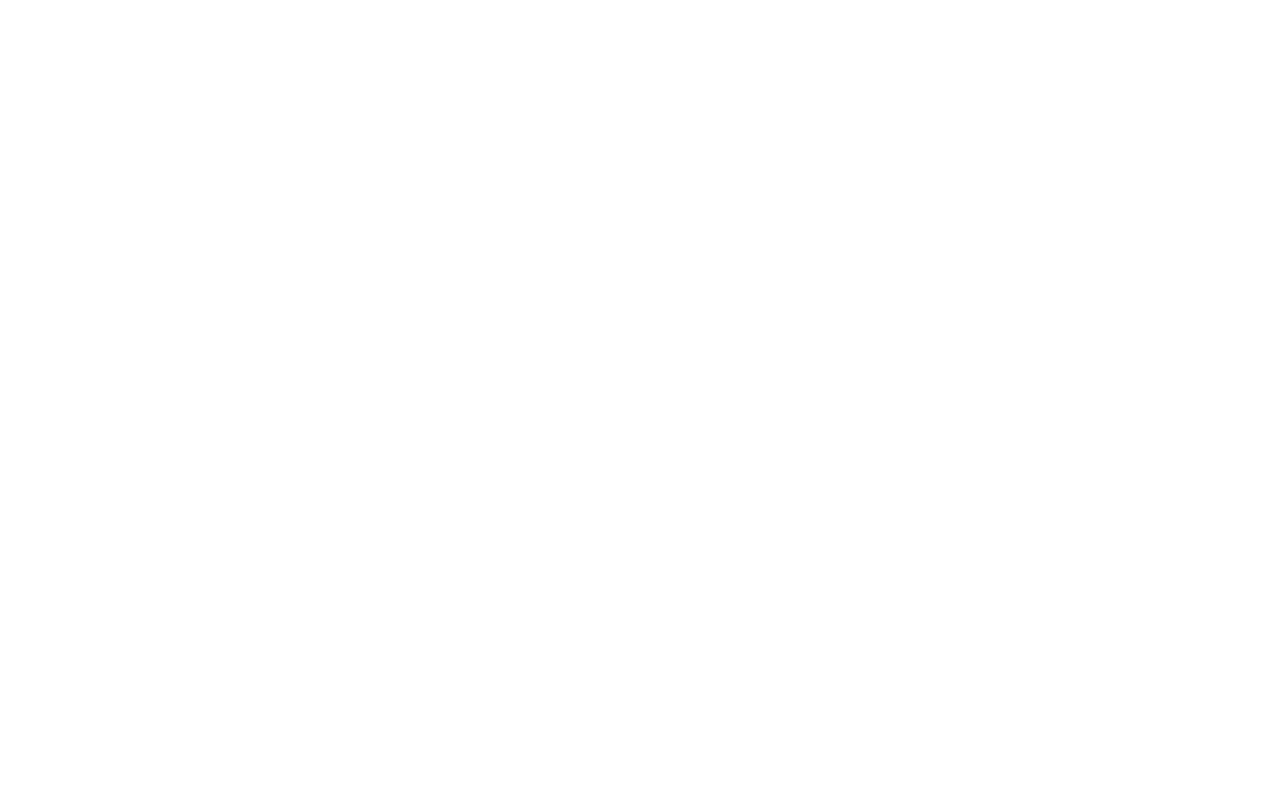
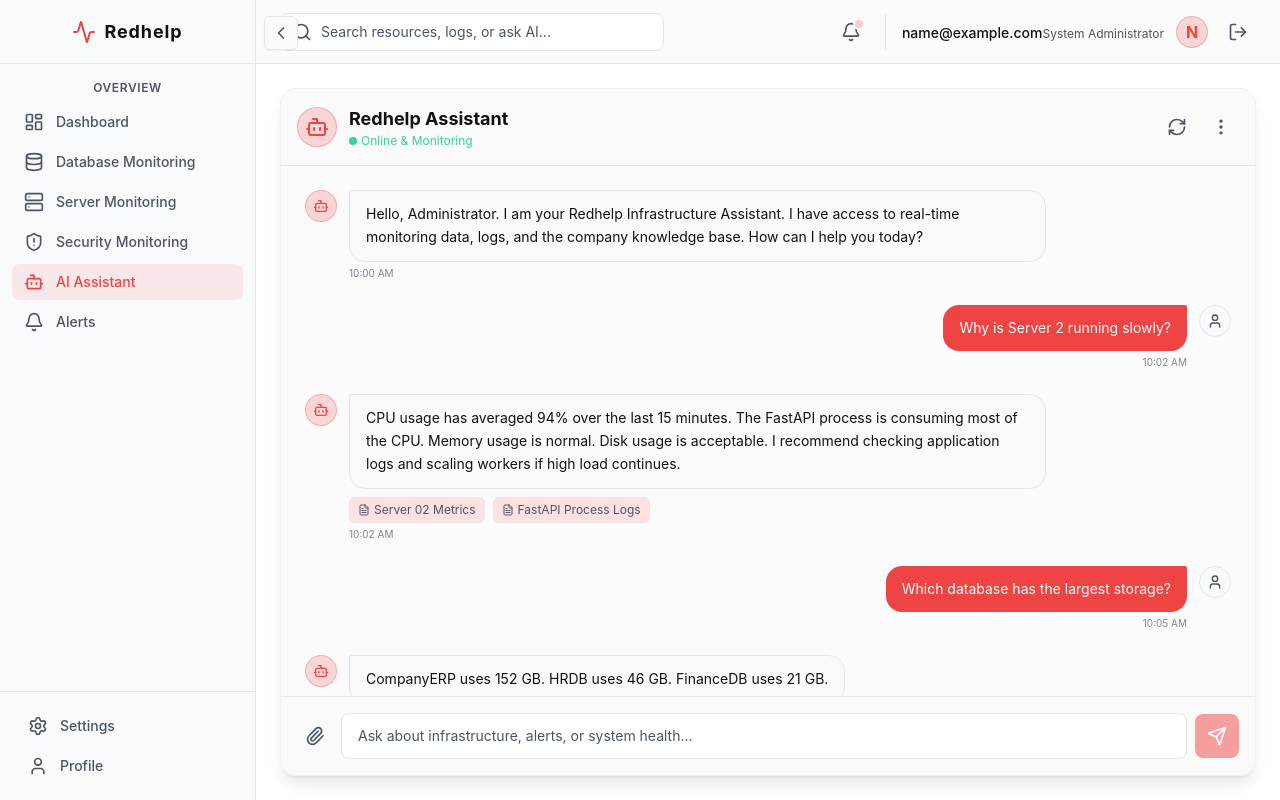
Before and after one commit to betel1221/Redcloud, a React (Vite) app: page /dashboard/ai in a window 1280 px wide. Before the commit this address had no page. Built offline with nearby package versions, Linux system fonts and the light colour scheme; sample sign-in values are in the browser's storage.

Commit message:
update dashboard and AI components

```diff
--- a/src/App.tsx
+++ b/src/App.tsx
@@ -12,6 +12,7 @@
 import Alerts from './pages/Dashboard/Alerts';
 import Settings from './pages/Dashboard/Settings';
 import Profile from './pages/Dashboard/Profile';
+import AIAssistant from './pages/Dashboard/AIAssistant';
 
 import Landing from './pages/Landing';
 
@@ -32,6 +33,7 @@
             <Route path="alerts" element={<Alerts />} />
             <Route path="settings" element={<Settings />} />
             <Route path="profile" element={<Profile />} />
+            <Route path="ai" element={<AIAssistant />} />
           </Route>
         </Routes>
       </BrowserRouter>
--- a/src/components/layout/Sidebar.tsx
+++ b/src/components/layout/Sidebar.tsx
@@ -8,7 +8,8 @@
   Bell,
   Settings,
   User,
-  Activity
+  Activity,
+  Bot
 } from 'lucide-react';
 import { cn } from '../../lib/utils';
 
@@ -17,6 +18,7 @@
   { name: 'Database Monitoring', path: '/dashboard/database', icon: Database },
   { name: 'Server Monitoring', path: '/dashboard/server', icon: Server },
   { name: 'Security Monitoring', path: '/dashboard/security', icon: ShieldAlert },
+  { name: 'AI Assistant', path: '/dashboard/ai', icon: Bot },
   { name: 'Alerts', path: '/dashboard/alerts', icon: Bell },
 ];
 
@@ -37,7 +39,7 @@
     )}>
       <div className="h-16 flex items-center justify-center px-4 border-b border-border">
         <Activity className="w-6 h-6 text-primary flex-shrink-0" />
-        {!isCollapsed && <span className="text-lg font-bold text-textPrimary tracking-wider ml-2">ERAOP</span>}
+        {!isCollapsed && <span className="text-lg font-bold text-textPrimary tracking-wider ml-2">Redhelp</span>}
       </div>
 
       <div className="flex-1 overflow-y-auto py-4 custom-scrollbar">
--- a/src/components/ui/AIChat.tsx
+++ b/src/components/ui/AIChat.tsx
@@ -16,7 +16,7 @@
 }
 
 export default function AIChat({
-  title = "ERAOP Assistant",
+  title = "Redhelp Assistant",
   contextPlaceholder = "Ask about infrastructure, alerts, or system health...",
   initialMessages = []
 }: AIChatProps) {
--- /dev/null
+++ b/src/pages/Dashboard/AIAssistant.tsx
@@ -0,0 +1,164 @@
+import React, { useState } from 'react';
+import { Bot, User, Send, Paperclip, MoreVertical, RefreshCw, FileText } from 'lucide-react';
+
+interface Message {
+  id: number;
+  sender: 'ai' | 'user';
+  text: string;
+  references?: string[];
+  timestamp: string;
+}
+
+const initialMessages: Message[] = [
+  {
+    id: 1,
+    sender: 'ai',
+    text: 'Hello, Administrator. I am your Redhelp Infrastructure Assistant. I have access to real-time monitoring data, logs, and the company knowledge base. How can I help you today?',
+    timestamp: '10:00 AM'
+  },
+  {
+    id: 2,
+    sender: 'user',
+    text: 'Why is Server 2 running slowly?',
+    timestamp: '10:02 AM'
+  },
+  {
+    id: 3,
+    sender: 'ai',
+    text: 'CPU usage has averaged 94% over the last 15 minutes. The FastAPI process is consuming most of the CPU. Memory usage is normal. Disk usage is acceptable. I recommend checking application logs and scaling workers if high load continues.',
+    references: ['Server 02 Metrics', 'FastAPI Process Logs'],
+    timestamp: '10:02 AM'
+  },
+  {
+    id: 4,
+    sender: 'user',
+    text: 'Which database has the largest storage?',
+    timestamp: '10:05 AM'
+  },
+  {
+    id: 5,
+    sender: 'ai',
+    text: 'CompanyERP uses 152 GB. HRDB uses 46 GB. FinanceDB uses 21 GB.',
+    references: ['Database Storage Index'],
+    timestamp: '10:05 AM'
+  }
+];
+
+export default function AIAssistant() {
+  const [messages, setMessages] = useState<Message[]>(initialMessages);
+  const [input, setInput] = useState('');
+
+  const handleSend = (e: React.FormEvent) => {
+    e.preventDefault();
+    if (!input.trim()) return;
+
+    const newMessage: Message = {
+      id: messages.length + 1,
+      sender: 'user',
+      text: input,
+      timestamp: new Date().toLocaleTimeString([], { hour: '2-digit', minute: '2-digit' })
+    };
+
+    setMessages([...messages, newMessage]);
+    setInput('');
+
+    // Mock AI response
+    setTimeout(() => {
+      const aiResponse: Message = {
+        id: messages.length + 2,
+        sender: 'ai',
+        text: 'Analyzing system logs and documentation to answer your query. Currently, no anomalies are detected related to that request. Can you provide more context?',
+        references: ['Knowledge Base v2.4'],
+        timestamp: new Date().toLocaleTimeString([], { hour: '2-digit', minute: '2-digit' })
+      };
+      setMessages(prev => [...prev, aiResponse]);
+    }, 1500);
+  };
+
+  return (
+    <div className="h-full flex flex-col glass-panel animate-fade-in">
+      <div className="p-4 border-b border-border flex items-center justify-between bg-surface/50 rounded-t-2xl">
+        <div className="flex items-center">
+          <div className="w-10 h-10 rounded-full bg-primary/20 flex items-center justify-center border border-primary/30 mr-3">
+            <Bot className="w-6 h-6 text-primary" />
+          </div>
+          <div>
+            <h2 className="text-lg font-bold text-textPrimary">Redhelp Assistant</h2>
+            <p className="text-xs text-success flex items-center">
+              <span className="w-2 h-2 rounded-full bg-success mr-1"></span> Online & Monitoring
+            </p>
+          </div>
+        </div>
+        <div className="flex space-x-2 text-textSecondary">
+          <button className="p-2 hover:bg-surfaceHover rounded-lg transition-colors">
+            <RefreshCw className="w-5 h-5" />
+          </button>
+          <button className="p-2 hover:bg-surfaceHover rounded-lg transition-colors">
+            <MoreVertical className="w-5 h-5" />
+          </button>
+        </div>
+      </div>
+
+      <div className="flex-1 overflow-y-auto p-6 space-y-6 custom-scrollbar">
+        {messages.map((msg) => (
+          <div key={msg.id} className={`flex ${msg.sender === 'user' ? 'justify-end' : 'justify-start'}`}>
+            <div className={`flex max-w-[80%] ${msg.sender === 'user' ? 'flex-row-reverse' : 'flex-row'}`}>
+              <div className={`w-8 h-8 rounded-full flex items-center justify-center flex-shrink-0 ${
+                msg.sender === 'user' ? 'bg-surface border border-border ml-3' : 'bg-primary/20 border border-primary/30 mr-3'
+              }`}>
+                {msg.sender === 'user' ? <User className="w-4 h-4 text-textSecondary" /> : <Bot className="w-4 h-4 text-primary" />}
+              </div>
+
+              <div className={`flex flex-col ${msg.sender === 'user' ? 'items-end' : 'items-start'}`}>
+                <div className={`px-4 py-3 rounded-2xl ${
+                  msg.sender === 'user'
+                    ? 'bg-primary text-white rounded-tr-sm'
+                    : 'bg-surface border border-border text-textPrimary rounded-tl-sm'
+                }`}>
+                  <p className="text-sm whitespace-pre-wrap leading-relaxed">{msg.text}</p>
+                </div>
+
+                {msg.references && (
+                  <div className="mt-2 flex flex-wrap gap-2">
+                    {msg.references.map((ref, idx) => (
+                      <div key={idx} className="flex items-center text-xs bg-surfaceHover border border-border px-2 py-1 rounded-md text-textSecondary cursor-pointer hover:text-primary hover:border-primary/50 transition-colors">
+                        <FileText className="w-3 h-3 mr-1" />
+                        {ref}
+                      </div>
+                    ))}
+                  </div>
+                )}
+
+                <span className="text-[10px] text-textSecondary mt-1 opacity-70">
+                  {msg.timestamp}
+                </span>
+              </div>
+            </div>
+          </div>
+        ))}
+      </div>
+
+      <div className="p-4 bg-surface/50 border-t border-border rounded-b-2xl">
+        <form onSubmit={handleSend} className="flex items-center space-x-2">
+          <button type="button" className="p-2 text-textSecondary hover:text-primary transition-colors">
+            <Paperclip className="w-5 h-5" />
+          </button>
+          <input
+            type="text"
+            value={input}
+            onChange={(e) => setInput(e.target.value)}
+            placeholder="Ask about infrastructure, alerts, or system health..."
+            className="flex-1 bg-background border border-border rounded-lg px-4 py-3 text-sm text-textPrimary placeholder-textSecondary focus:outline-none focus:border-primary focus:ring-1 focus:ring-primary transition-all"
+          />
+          <button
+            type="submit"
+            disabled={!input.trim()}
+            className="p-3 bg-primary text-white rounded-lg hover:bg-primary/90 transition-colors disabled:opacity-50 disabled:cursor-not-allowed"
+          >
+            <Send className="w-5 h-5" />
+          </button>
+        </form>
+      </div>
+    </div>
+  );
+}
--- a/src/pages/Dashboard/Alerts.tsx
+++ b/src/pages/Dashboard/Alerts.tsx
@@ -7,7 +7,7 @@
   { id: 3, type: 'warning', message: 'Database connection pool near capacity (85%)', source: 'Database Monitoring', time: '1 hour ago', status: 'Open' },
   { id: 4, type: 'warning', message: 'High memory usage on Worker Node B', source: 'Server Monitoring', time: '2 hours ago', status: 'Resolved' },
   { id: 5, type: 'info', message: 'Automated backup completed successfully', source: 'System', time: '5 hours ago', status: 'Resolved' },
-  { id: 6, type: 'info', message: 'New ERAOP agent version available (v2.4)', source: 'System', time: '1 day ago', status: 'Open' },
+  { id: 6, type: 'info', message: 'New Redhelp agent version available (v2.4)', source: 'System', time: '1 day ago', status: 'Open' },
 ];
 
 export default function Alerts() {
--- a/src/pages/Dashboard/Dashboard.tsx
+++ b/src/pages/Dashboard/Dashboard.tsx
@@ -14,7 +14,7 @@
       <aside className={`sidebar ${isCollapsed ? 'collapsed' : ''}`}>
         <div className="sidebar-logo">
           <div className="dot"></div>
-          {!isCollapsed && <span>ERAOP System</span>}
+          {!isCollapsed && <span>Redhelp System</span>}
         </div>
 
         <button
--- a/src/pages/Dashboard/Settings.tsx
+++ b/src/pages/Dashboard/Settings.tsx
@@ -18,7 +18,7 @@
             <SettingsIcon className="w-6 h-6 mr-3 text-primary" />
             System Settings
           </h1>
-          <p className="text-textSecondary mt-1">Configure global ERAOP preferences (Admin Only).</p>
+          <p className="text-textSecondary mt-1">Configure global Redhelp preferences (Admin Only).</p>
         </div>
         <button
           onClick={handleSave}
@@ -79,7 +79,7 @@
                 <div className="grid grid-cols-1 md:grid-cols-2 gap-6">
                   <div className="space-y-2">
                     <label className="text-sm font-medium text-textPrimary">Platform Name</label>
-                    <input type="text" defaultValue="ERAOP Production" className="w-full bg-surface border border-border rounded-lg px-4 py-2.5 text-textPrimary focus:outline-none focus:border-primary transition-colors" />
+                    <input type="text" defaultValue="Redhelp Production" className="w-full bg-surface border border-border rounded-lg px-4 py-2.5 text-textPrimary focus:outline-none focus:border-primary transition-colors" />
                   </div>
                   <div className="space-y-2">
                     <label className="text-sm font-medium text-textPrimary">Support Email</label>
@@ -144,7 +144,7 @@
             {activeTab === 'api' && (
               <div className="space-y-6 animate-fade-in">
                 <h2 className="text-lg font-bold text-textPrimary mb-4">Global API Keys</h2>
-                <p className="text-sm text-textSecondary mb-6">Manage API keys used by external services to ingest logs into ERAOP.</p>
+                <p className="text-sm text-textSecondary mb-6">Manage API keys used by external services to ingest logs into Redhelp.</p>
 
                 <div className="p-4 border border-border rounded-xl bg-surfaceHover/30 flex justify-between items-center">
                   <div>
```
Also changed, not shown: src/pages/Dashboard/DashboardOverview.tsx (+110 -41 lines), src/pages/Dashboard/DatabaseMonitoring.tsx (+1 -7 lines), src/pages/Dashboard/SecurityMonitoring.tsx (+1 -7 lines), src/pages/Dashboard/ServerMonitoring.tsx (+1 -7 lines), 1 other file (tests, documents, lock files or other folders).
